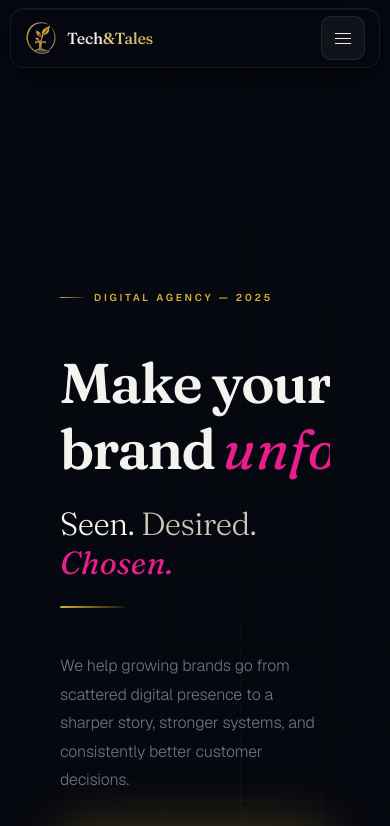
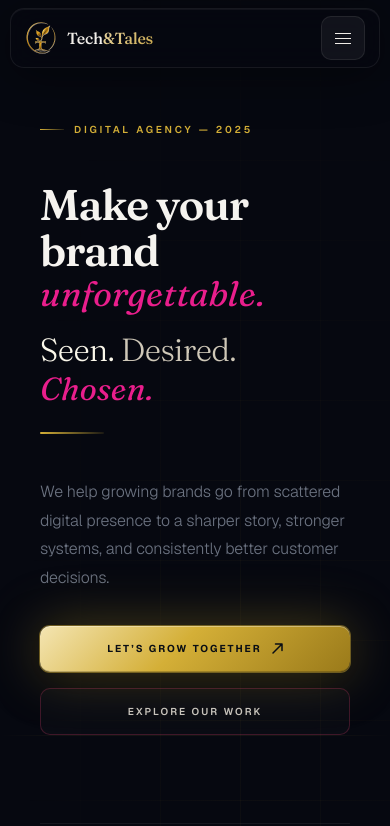
Before and after one commit to Lakshay0205/tech-tales, a React (Vite) app in the folder frontend/: page / in a window 390 px wide. Shown: the top 826 px of the page. Built offline with nearby package versions, Linux system fonts and the light colour scheme; the HTML template or start-up script is replaced by a standard one; a web font is replaced by a local one.

Commit message:
Fix mobile hero content and figure layout

```diff
--- a/frontend/src/components/Hero.jsx
+++ b/frontend/src/components/Hero.jsx
@@ -232,6 +232,7 @@ export default function Hero() {
 
   return (
     <section
+      className="home-hero-section"
       ref={sectionRef}
       style={{
         minHeight: '100vh',
--- a/frontend/src/index.css
+++ b/frontend/src/index.css
@@ -1323,6 +1323,39 @@ input:focus, textarea:focus, select:focus {
   .section-wrap { padding: 80px 20px; }
   .btn-primary, .btn-ghost { padding: 14px 28px; }
 
+  .home-hero-section,
+  .page-hero-section {
+    padding: 112px 20px 80px !important;
+  }
+
+  .hero-shell {
+    padding-top: 0 !important;
+    padding-bottom: 0 !important;
+  }
+
+  .hero-headline-line {
+    overflow: visible !important;
+    max-width: 100% !important;
+  }
+
+  .hero-headline-line .char-inner {
+    display: inline !important;
+  }
+
+  .hero-headline-line:first-child .supporting-word {
+    display: block !important;
+    margin-left: 0 !important;
+    font-size: clamp(2.15rem, 9vw, 3rem) !important;
+    line-height: 1.08 !important;
+  }
+
+  .hero-shell h1 {
+    font-size: clamp(2.65rem, 11vw, 4.25rem) !important;
+    line-height: 1.08 !important;
+    overflow-wrap: normal !important;
+    word-break: normal !important;
+  }
+
   .site-nav-bar { margin: 8px 10px 0 !important; border-radius: 14px !important; }
   .site-nav { height: 58px !important; padding: 0 14px !important; }
   .site-nav img { width: auto !important; height: 32px !important; }
@@ -1347,6 +1380,27 @@ input:focus, textarea:focus, select:focus {
   .page-hero-visual {
     width: 100% !important;
     max-width: 100% !important;
+  }
+
+  .page-hero-layout > div:first-child {
+    display: contents !important;
+  }
+
+  .page-hero-layout > .chv-col,
+  .page-hero-layout > .phv-col,
+  .page-hero-layout > .prvhv-col,
+  .page-hero-layout > .shv-col {
+    order: 2;
+  }
+
+  .page-hero-layout .service-hero-categories {
+    order: 5;
+    width: 100% !important;
+    margin-top: 26px !important;
+  }
+
+  .page-hero-layout .service-hero-copy {
+    order: 4;
   }
 
   .cta-button {
--- a/frontend/src/pages/Contact.jsx
+++ b/frontend/src/pages/Contact.jsx
@@ -77,7 +77,7 @@ export default function Contact() {
   return (
     <main>
       {/* ── Hero ── */}
-      <section style={{ backgroundColor: '#060810', padding: '160px 40px 120px', position: 'relative', overflow: 'hidden' }}>
+      <section className="page-hero-section" style={{ backgroundColor: '#060810', padding: '160px 40px 120px', position: 'relative', overflow: 'hidden' }}>
         <div className="hero-page-orb" style={{ right: '-2vw', top: '58%', width: '360px', height: '360px', opacity: 0.42 }} />
         <div className="page-ambient-orb page-ambient-orb--coral" style={{ left: '10%', bottom: '8%', width: '220px', height: '220px', opacity: 0.16 }} />
         <div style={{
--- a/frontend/src/pages/Portfolio.jsx
+++ b/frontend/src/pages/Portfolio.jsx
@@ -190,7 +190,7 @@ export default function Portfolio() {
   return (
     <main>
       {/* ── Hero ── */}
-      <section style={{ backgroundColor: '#060810', padding: '160px 40px 120px', position: 'relative', overflow: 'hidden' }}>
+      <section className="page-hero-section" style={{ backgroundColor: '#060810', padding: '160px 40px 120px', position: 'relative', overflow: 'hidden' }}>
         <div className="portfolio-blob" style={{ left: '8%', top: '15%', background: 'radial-gradient(circle, rgba(78,205,196,0.28) 0%, transparent 72%)' }} />
         <div className="portfolio-blob" style={{ right: '4%', bottom: '10%', background: 'radial-gradient(circle, rgba(230,60,109,0.24) 0%, transparent 72%)' }} />
         <div style={{
--- a/frontend/src/pages/Pricing.jsx
+++ b/frontend/src/pages/Pricing.jsx
@@ -62,7 +62,7 @@ export default function Pricing() {
   return (
     <main>
       {/* ── Hero ── */}
-      <section style={{ backgroundColor: '#060810', padding: '160px 40px 120px', position: 'relative', overflow: 'hidden' }}>
+      <section className="page-hero-section" style={{ backgroundColor: '#060810', padding: '160px 40px 120px', position: 'relative', overflow: 'hidden' }}>
         <div style={{ position: 'absolute', inset: 0, backgroundImage: 'radial-gradient(circle at top right, rgba(78,205,196,0.08), transparent 32%), linear-gradient(135deg, rgba(255,255,255,0.03), transparent)', opacity: 0.6, pointerEvents: 'none' }} />
         <div className="page-ambient-orb page-ambient-orb--gold" style={{ right: '4%', top: '12%', width: '280px', height: '280px', opacity: 0.16 }} />
         <div className="page-ambient-orb page-ambient-orb--cyan" style={{ left: '10%', bottom: '8%', width: '220px', height: '220px', opacity: 0.16 }} />
--- a/frontend/src/pages/Services.jsx
+++ b/frontend/src/pages/Services.jsx
@@ -339,7 +339,7 @@ export default function Services() {
   return (
     <main>
       {/* ── Hero ── */}
-      <section style={{ backgroundColor: '#060810', padding: '160px 40px 120px', position: 'relative', overflow: 'hidden' }}>
+      <section className="page-hero-section" style={{ backgroundColor: '#060810', padding: '160px 40px 120px', position: 'relative', overflow: 'hidden' }}>
         <div style={{
           position: 'absolute', top: '-10%', right: '-5%',
           width: '700px', height: '700px', borderRadius: '50%',
@@ -386,7 +386,7 @@ export default function Services() {
                 </span>
               </h1>
 
-              <div style={{ display: 'flex', alignItems: 'flex-start', gap: '48px', flexWrap: 'wrap' }}>
+              <div className="service-hero-copy" style={{ display: 'flex', alignItems: 'flex-start', gap: '48px', flexWrap: 'wrap' }}>
                 <div style={{
                   width: '2px', flexShrink: 0, alignSelf: 'stretch', minHeight: '80px',
                   background: 'linear-gradient(180deg, #D4AF37 0%, rgba(212,175,55,0.08) 100%)',
@@ -401,7 +401,7 @@ export default function Services() {
                 </p>
               </div>
 
-              <div style={{ display: 'grid', gridTemplateColumns: 'repeat(auto-fit, minmax(200px, 1fr))', gap: '12px', marginTop: '64px' }}>
+              <div className="service-hero-categories" style={{ display: 'grid', gridTemplateColumns: 'repeat(auto-fit, minmax(200px, 1fr))', gap: '12px', marginTop: '64px' }}>
                 {CATEGORIES.map(({ label, color, rgb, tagline, services }) => (
                   <div key={label} style={{
                     padding: '28px 28px 24px',
```
